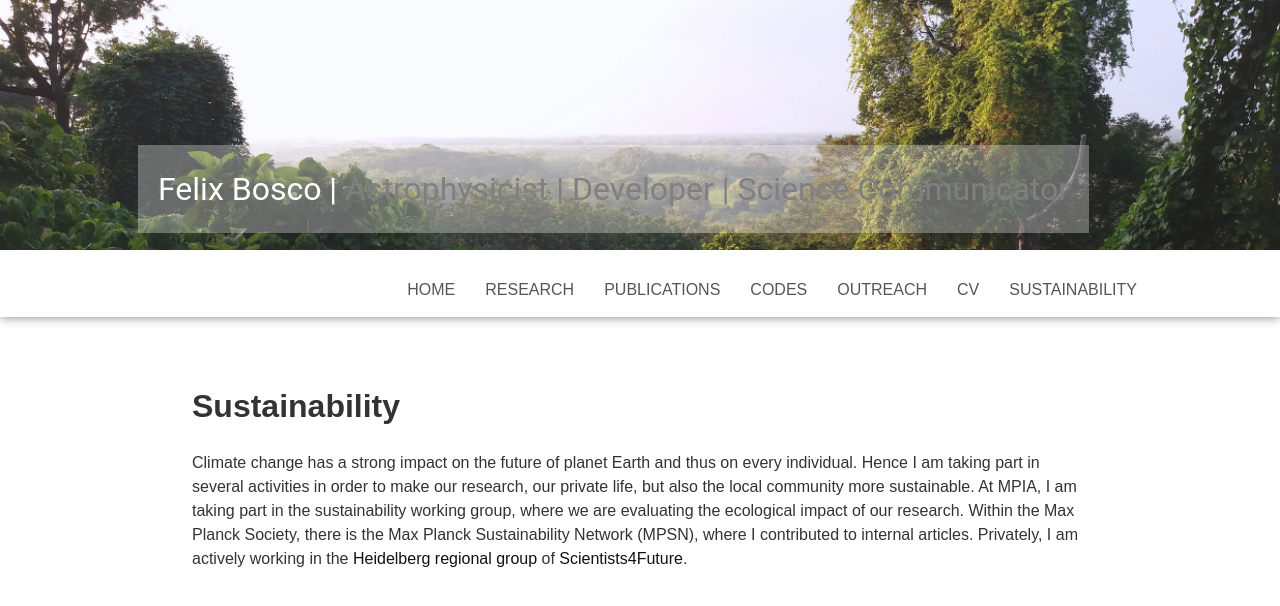
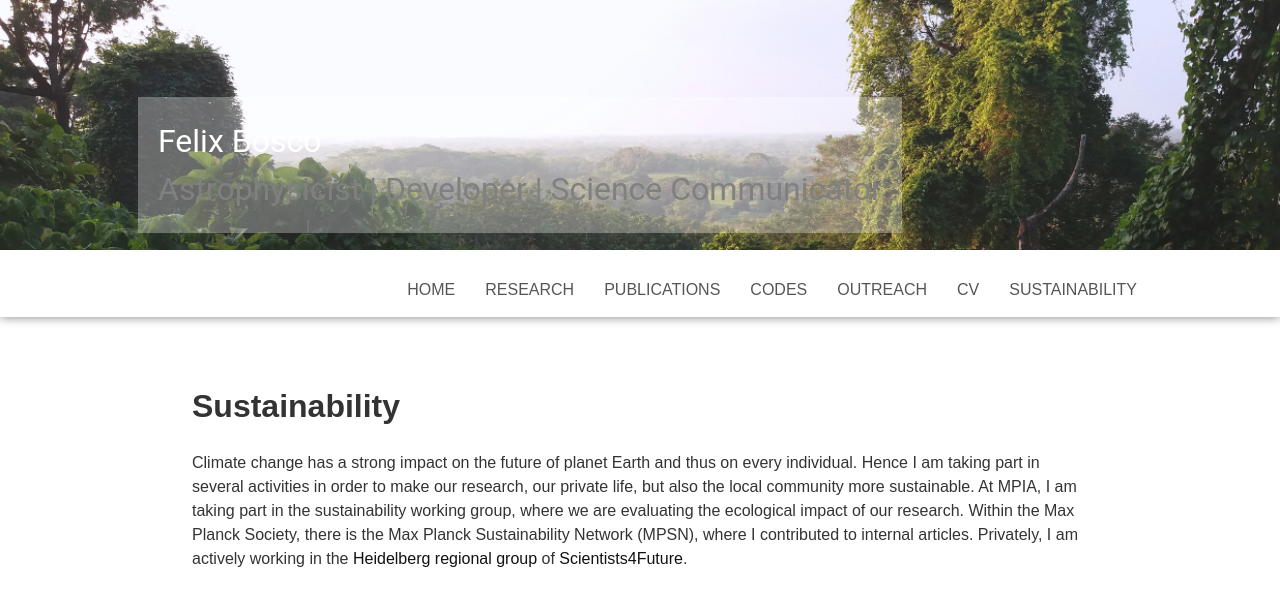
Before and after one commit to felixbosco/felixbosco.github.io, a Jekyll site: the page built from sustainability.html, in a window 1280 px wide. Shown: the top 606 px of the page. Built offline with Jekyll 4.4.1, drawn with Linux system fonts in a browser that asks for light colours.

Commit message:
Reformat header-title label link

```diff
--- a/_includes/title.html
+++ b/_includes/title.html
@@ -1,4 +1,4 @@
 <div class="header-title">
   <img src="{{ page.header-image }}" alt="">
-  <a href="{{ site.url }}">Felix Bosco | <span style="color:grey;font-size:20;">Astrophysicist | Developer | Science Communicator</span></a>
+  <a href="{{ site.url }}">Felix Bosco <br> <span style="color:grey;font-size:20;">Astrophysicist | Developer | Science Communicator</span></a>
 </div>
```
